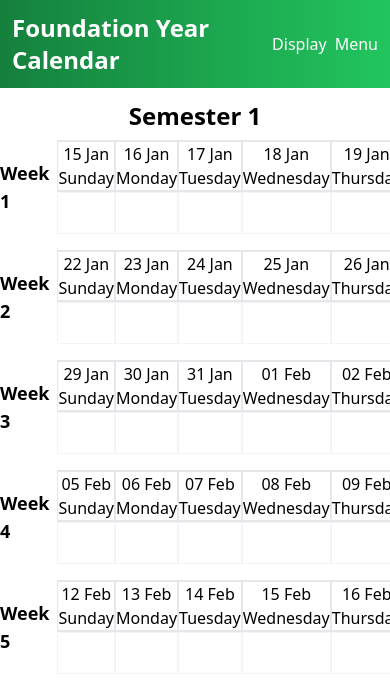
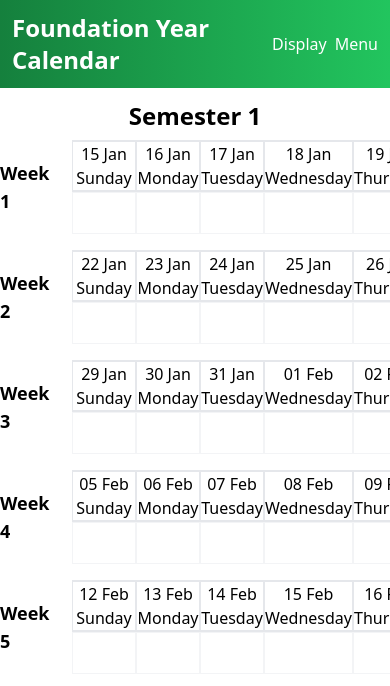
Before and after one commit to iSolate77/Calendar, a React (Create React App) app: page / in a window 390 px wide. Both pictures are taken after typing "5", "2020-01-15" into the empty fields and a click on the button "Submit". Shown: the top 686 px of the page. Built offline with nearby package versions, Linux system fonts and the light colour scheme; the HTML template or start-up script is replaced by a standard one.

Commit message:
fixed number of week shifting down on small screens

```diff
--- a/src/components/Day.jsx
+++ b/src/components/Day.jsx
@@ -7,8 +7,8 @@ export default function Day(props) {
   let date = moment(props.date).add(props.number - 1 + ((props.week - 1) * 7), 'days').format('DD MMM')
   return (
     <>
-      <div className='w-15 text-left self-center w-full'>
-        <div className='text-center border-y-2 border-x'>
+      <div className='text-left self-center w-full'>
+        <div className='text-center border-y-2 border-x min-w-16'>
           <div>
             {date}
           </div>
--- a/src/components/Navbar.jsx
+++ b/src/components/Navbar.jsx
@@ -43,7 +43,7 @@ export default function Navbar({
 
   return (
     <div className='bg-gradient-to-r from-green-700 to-green-500 min-w-full p-3 text-white flex justify-between mb-3'>
-      <div className='font-extrabold text-2xl'>
+      <div className='font-extrabold text-2xl pr-2'>
         <a href='/'>Foundation Year Calendar</a>
       </div>
       <div className='flex'>
--- a/src/components/Week.jsx
+++ b/src/components/Week.jsx
@@ -16,7 +16,7 @@ export default function Week(props) {
 
   return (
     <div className='flex justify-between'>
-      <div className='w-16 text-left self-center text-lg font-semibold'>Week {props.number}</div>
+      <div className='flex-shrink-0 w-16 text-left self-center text-lg font-semibold'>Week {props.number}</div>
       <div className='flex flex-grow p-2'>{renderDays()}</div>
     </div>
   )
```
